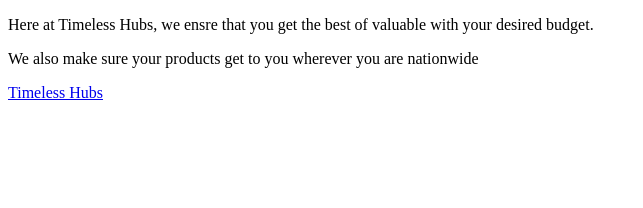
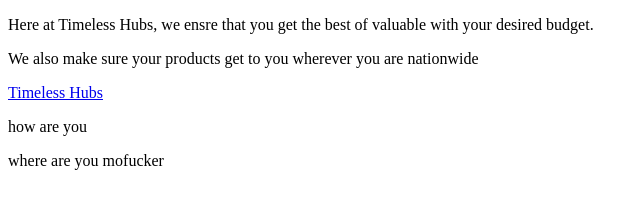
Before and after one commit to KingzDevz/Timeless-Hubs-github.io, a plain HTML site: page About_us.html in a window 1280 px wide. Shown: the whole page, without its empty margins (0-643 px from the left). Drawn offline with Linux system fonts and the light colour scheme.

Commit message:
update name to index

```diff
--- a/About_us.html
+++ b/About_us.html
@@ -11,5 +11,7 @@
         <p> We also make sure your products get to you wherever you are nationwide</P>
 
             <a href="../timeless_hubs/components.html">Timeless Hubs</a>
+            <p> how are you</p>
+            <p>where are you mofucker</p>
 </body>
 </html>
```
Also changed, not shown: index.html (renamed from components.html).
